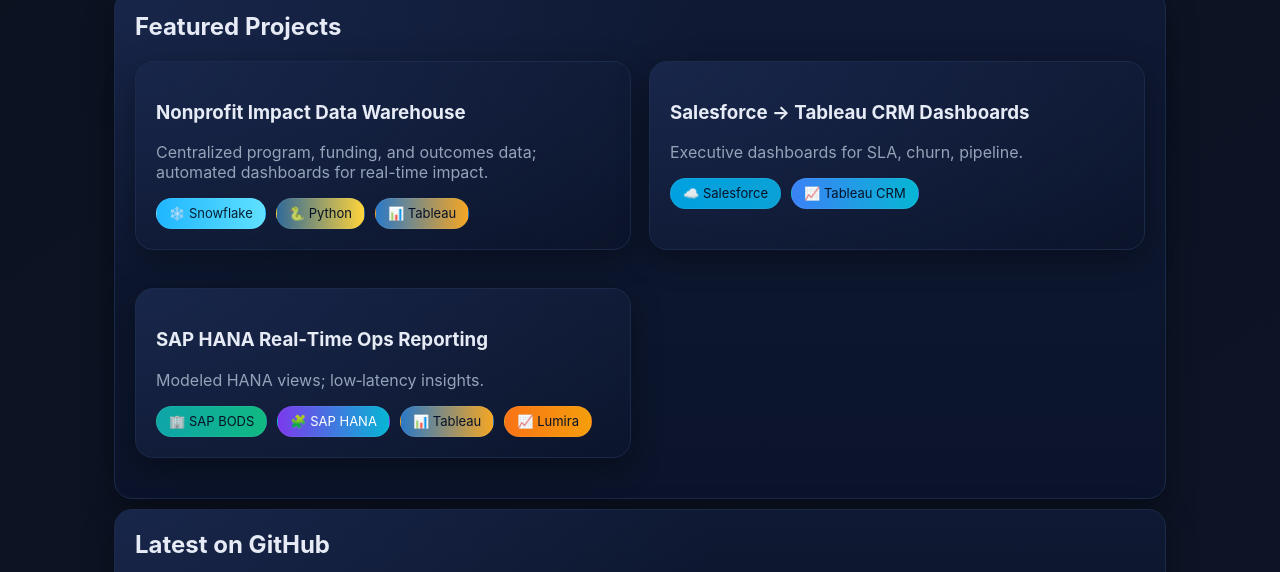
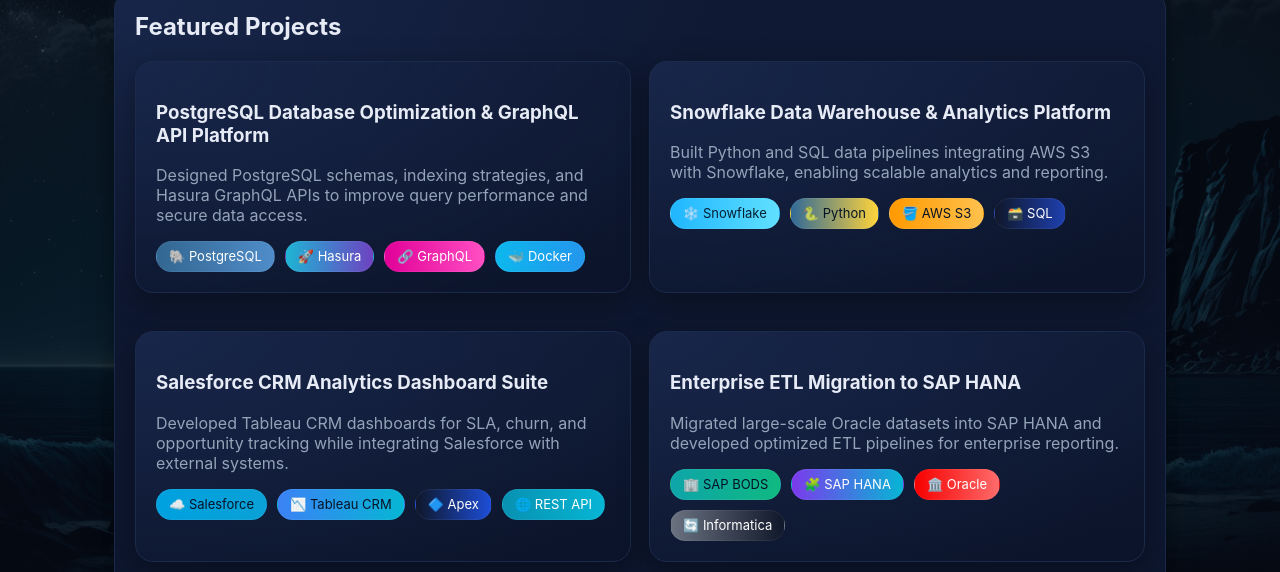
Before and after one commit to Kranthi-Kumar-Gunji/kranthi-kumar-gunji.github.io, a plain HTML site: page pages/projects.html in a window 1280 px wide. Shown: the part 178-750 px from the top of the page. Drawn offline with Linux system fonts and the light colour scheme; no server answers.

Commit message:
adding BGs (#6) (#7)

```diff
--- a/css/contact.css
+++ b/css/contact.css
@@ -1,6 +1,19 @@
 /* ==========================================================================
    6) CONTACT PAGE BLOCK (ALL styles here)
    ========================================================================== */
+body {
+  background:
+    linear-gradient(
+      rgba(6,12,24,0.75),
+      rgba(6,12,24,0.75)
+    ),
+    url('/assets/images/ContactBG.jpg');
+
+  background-size: cover;
+  background-position: center;
+  background-repeat: no-repeat;
+  background-attachment: fixed;
+}
 
 /* 6.1 Section wrapper */
 .contact-section{
--- a/css/experience.css
+++ b/css/experience.css
@@ -1,6 +1,19 @@
 /* ==========================================================================
    4) EXPERIENCE PAGE BLOCK
    ========================================================================== */
+body {
+  background:
+    linear-gradient(
+      rgba(6,12,24,0.75),
+      rgba(6,12,24,0.75)
+    ),
+    url('/assets/images/ExperienceBG.jpg');
+
+  background-size: cover;
+  background-position: center;
+  background-repeat: no-repeat;
+  background-attachment: fixed;
+}
 
 /* Layout scaffold */
 .timeline-wrap { position: relative; margin: 10px 0 40px 0; }
--- a/css/home.css
+++ b/css/home.css
@@ -1,6 +1,20 @@
 /* ==========================================================================
    2) HOME PAGE BLOCK (safe defaults)
    ========================================================================== */
+body {
+  background:
+    linear-gradient(
+      rgba(6,12,24,0.75),
+      rgba(6,12,24,0.75)
+    ),
+    url('/assets/images/HomePageBG.jpg');
+
+  background-size: cover;
+  background-position: center;
+  background-repeat: no-repeat;
+  background-attachment: fixed;
+}
+
 .section-title{ font-size:clamp(22px,3vw,28px); font-weight:800; margin:0 0 12px 0; }
 .hero{ display:grid; grid-template-columns:1.2fr .8fr; gap:18px; align-items:center; }
 @media (max-width:900px){ .hero{ grid-template-columns:1fr; } }
--- a/css/projects.css
+++ b/css/projects.css
@@ -1,6 +1,21 @@
 /* ==========================================================================
    5) PROJECTS PAGE BLOCK (helpers)
    ========================================================================== */
+
+body {
+  background:
+    linear-gradient(
+      rgba(6,12,24,0.75),
+      rgba(6,12,24,0.75)
+    ),
+    url('/assets/images/ProjectBG.jpg');
+
+  background-size: cover;
+  background-position: center;
+  background-repeat: no-repeat;
+  background-attachment: fixed;
+}
+
 .badges{ display:flex; flex-wrap:wrap; gap:10px; }
 .badge{
   display:inline-flex; align-items:center; gap:8px;
--- a/css/skills.css
+++ b/css/skills.css
@@ -1,4 +1,19 @@
 /* ================== GLOBAL THEME TOKENS ================== */
+body {
+  background:
+    linear-gradient(
+      rgba(6,12,24,0.75),
+      rgba(6,12,24,0.75)
+    ),
+    url('/assets/images/SkillBG.jpg');
+
+  background-size: cover;
+  background-position: center;
+  background-repeat: no-repeat;
+  background-attachment: fixed;
+}
+
+
 :root{
   /* layout */
   --options-w: 300px;         /* sidebar width */
--- a/data/projects.json
+++ b/data/projects.json
@@ -1,17 +1,42 @@
 [
   {
-    "title": "Nonprofit Impact Data Warehouse",
-    "desc": "Centralized program, funding, and outcomes data; automated dashboards for real-time impact.",
-    "stack": ["Snowflake","Python","Tableau"]
+    "title": "PostgreSQL Database Optimization & GraphQL API Platform",
+    "desc": "Designed PostgreSQL schemas, indexing strategies, and Hasura GraphQL APIs to improve query performance and secure data access.",
+    "stack": ["PostgreSQL", "Hasura", "GraphQL", "Docker"]
   },
   {
-    "title": "Salesforce → Tableau CRM Dashboards",
-    "desc": "Executive dashboards for SLA, churn, pipeline.",
-    "stack": ["Salesforce","Tableau CRM"]
+    "title": "Snowflake Data Warehouse & Analytics Platform",
+    "desc": "Built Python and SQL data pipelines integrating AWS S3 with Snowflake, enabling scalable analytics and reporting.",
+    "stack": ["Snowflake", "Python", "AWS S3", "SQL"]
   },
   {
-    "title": "SAP HANA Real‑Time Ops Reporting",
-    "desc": "Modeled HANA views; low‑latency insights.",
-    "stack": ["SAP BODS","SAP HANA","Tableau","Lumira"]
+    "title": "Salesforce CRM Analytics Dashboard Suite",
+    "desc": "Developed Tableau CRM dashboards for SLA, churn, and opportunity tracking while integrating Salesforce with external systems.",
+    "stack": ["Salesforce", "Tableau CRM", "Apex", "REST API"]
+  },
+  {
+    "title": "Enterprise ETL Migration to SAP HANA",
+    "desc": "Migrated large-scale Oracle datasets into SAP HANA and developed optimized ETL pipelines for enterprise reporting.",
+    "stack": ["SAP BODS", "SAP HANA", "Oracle", "Informatica"]
+  },
+  {
+    "title": "Real-Time Operational Reporting Platform",
+    "desc": "Built SAP HANA analytical views and integrated Tableau, Power BI, and Lumira for real-time business insights.",
+    "stack": ["SAP HANA", "Tableau", "Power BI", "Lumira"]
+  },
+  {
+    "title": "CI/CD Enabled Database Engineering Framework",
+    "desc": "Implemented Docker-based database environments and GitHub Actions pipelines to automate deployments and database workflows.",
+    "stack": ["Docker", "GitHub Actions", "github", "PostgreSQL"]
+  },
+  {
+    "title": "AWS-Powered Data Processing Pipelines",
+    "desc": "Developed scalable ETL workflows using Python, AWS S3, EC2, and SQL to support enterprise analytics workloads.",
+    "stack": ["Python", "AWS S3", "EC2", "SQL"]
+  },
+  {
+    "title": "Database Performance Tuning & Query Optimization",
+    "desc": "Optimized SQL queries, indexing strategies, and database schemas to improve reporting performance and application responsiveness.",
+    "stack": ["PostgreSQL", "SQL Server", "Oracle", "Performance Tuning"]
   }
 ]
--- a/js/common.js
+++ b/js/common.js
@@ -9,87 +9,187 @@
   .replace(/\s+/g, ' ')
   .trim();
 
-window.TECH_MAP = {
+  window.TECH_MAP = {
   'python': {
     label: '🐍 Python',
     style: 'background: linear-gradient(90deg,#306998,#ffd43b); color:#061226; border-color:rgba(255,255,255,0.06);'
   },
+
+  'postgresql': {
+    label: '🐘 PostgreSQL',
+    style: 'background: linear-gradient(90deg,#336791,#4f8cc9); color:#fff; border-color:rgba(255,255,255,0.06);'
+  },
+
+  'sql': {
+    label: '🗃️ SQL',
+    style: 'background: linear-gradient(90deg,#0f172a,#1e40af); color:#fff; border-color:rgba(255,255,255,0.06);'
+  },
+
   'snowflake': {
     label: '❄️ Snowflake',
     style: 'background: linear-gradient(90deg,#1fb6ff,#60e0ff); color:#062033; border-color:rgba(255,255,255,0.06);'
   },
+
   'tableau': {
     label: '📊 Tableau',
     style: 'background: linear-gradient(90deg,#2b79c6,#f5a623); color:#07122a; border-color:rgba(255,255,255,0.06);'
   },
+
+  'power bi': {
+    label: '📈 Power BI',
+    style: 'background: linear-gradient(90deg,#047857,#8b5cf6); color:#fff; border-color:rgba(255,255,255,0.06);'
+  },
+
+  'excel': {
+    label: '📑 Excel',
+    style: 'background: linear-gradient(90deg,#107c10,#5cd65c); color:#061226; border-color:rgba(255,255,255,0.06);'
+  },
+
   'salesforce': {
     label: '☁️ Salesforce',
     style: 'background: linear-gradient(90deg,#00a1e0,#0aa1d6); color:#061226; border-color:rgba(255,255,255,0.06);'
   },
+
+  'salesforce lightning': {
+    label: '⚡ Salesforce Lightning',
+    style: 'background: linear-gradient(90deg,#0f172a,#2563eb); color:#fff; border-color:rgba(255,255,255,0.06);'
+  },
+
   'tableau crm': {
-    label: '📈 Tableau CRM',
+    label: '📉 Tableau CRM',
     style: 'background: linear-gradient(90deg,#3b82f6,#06b6d4); color:#061226; border-color:rgba(255,255,255,0.06);'
   },
+
+  'apex': {
+    label: '🔷 Apex',
+    style: 'background: linear-gradient(90deg,#0f172a,#1d4ed8); color:#fff; border-color:rgba(255,255,255,0.06);'
+  },
+
+  'flow builder': {
+    label: '🔀 Flow Builder',
+    style: 'background: linear-gradient(90deg,#2563eb,#38bdf8); color:#fff; border-color:rgba(255,255,255,0.06);'
+  },
+
+  'soql sosl': {
+    label: '🔍 SOQL/SOSL',
+    style: 'background: linear-gradient(90deg,#9333ea,#c084fc); color:#fff; border-color:rgba(255,255,255,0.06);'
+  },
+
+  'graphql': {
+    label: '🔗 GraphQL',
+    style: 'background: linear-gradient(90deg,#e10098,#ff4fc3); color:#fff; border-color:rgba(255,255,255,0.06);'
+  },
+
+  'hasura': {
+    label: '🚀 Hasura',
+    style: 'background: linear-gradient(90deg,#1eb4d4,#6f42c1); color:#fff; border-color:rgba(255,255,255,0.06);'
+  },
+
+  'rest api': {
+    label: '🌐 REST API',
+    style: 'background: linear-gradient(90deg,#0891b2,#06b6d4); color:#fff; border-color:rgba(255,255,255,0.06);'
+  },
+
+  'soap api': {
+    label: '📡 SOAP API',
+    style: 'background: linear-gradient(90deg,#7c3aed,#a855f7); color:#fff; border-color:rgba(255,255,255,0.06);'
+  },
+
+  'docker': {
+    label: '🐳 Docker',
+    style: 'background: linear-gradient(90deg,#0db7ed,#2496ed); color:#fff; border-color:rgba(255,255,255,0.06);'
+  },
+
+  'github': {
+    label: '🐙 GitHub',
+    style: 'background: linear-gradient(90deg,#24292e,#57606a); color:#fff; border-color:rgba(255,255,255,0.06);'
+  },
+
+  'github actions': {
+    label: '⚙️ GitHub Actions',
+    style: 'background: linear-gradient(90deg,#2088ff,#79c0ff); color:#fff; border-color:rgba(255,255,255,0.06);'
+  },
+
+  'ci/cd': {
+    label: '🔄 CI/CD',
+    style: 'background: linear-gradient(90deg,#059669,#10b981); color:#fff; border-color:rgba(255,255,255,0.06);'
+  },
+
+  'aws': {
+    label: '☁️ AWS',
+    style: 'background: linear-gradient(90deg,#ff9900,#ffb347); color:#061226; border-color:rgba(255,255,255,0.06);'
+  },
+
+  'aws s3': {
+    label: '🪣 AWS S3',
+    style: 'background: linear-gradient(90deg,#ff9900,#ffc14d); color:#061226; border-color:rgba(255,255,255,0.06);'
+  },
+
+  'aws ec2': {
+    label: '🖥️ AWS EC2',
+    style: 'background: linear-gradient(90deg,#ff9900,#ffb347); color:#061226; border-color:rgba(255,255,255,0.06);'
+  },
+
+  'aws lambda': {
+    label: 'λ AWS Lambda',
+    style: 'background: linear-gradient(90deg,#ff9900,#ffb347); color:#061226; border-color:rgba(255,255,255,0.06);'
+  },
+
   'sap bods': {
     label: '🏢 SAP BODS',
     style: 'background: linear-gradient(90deg,#0ea5a9,#10b981); color:#061226; border-color:rgba(255,255,255,0.06);'
   },
+
   'sap hana': {
     label: '🧩 SAP HANA',
     style: 'background: linear-gradient(90deg,#7c3aed,#06b6d4); color:#fff; border-color:rgba(255,255,255,0.06);'
   },
+
   'sap lumira': {
-    label: '📈 Lumira',
+    label: '💡 SAP Lumira',
     style: 'background: linear-gradient(90deg,#f97316,#f59e0b); color:#061226; border-color:rgba(255,255,255,0.06);'
   },
+
   'lumira': {
-    label: '📈 Lumira',
+    label: '💡 Lumira',
     style: 'background: linear-gradient(90deg,#f97316,#f59e0b); color:#061226; border-color:rgba(255,255,255,0.06);'
   },
-  'power bi': {
-    label: '📈 Power BI',
-    style: 'background: linear-gradient(90deg,#047857,#8b5cf6); color:#fff; border-color:rgba(255,255,255,0.06);'
-  },
-  'aws': {
-    label: '☁️ AWS',
-    style: 'background: linear-gradient(90deg,#ff9900,#ffb347); color:#061226; border-color:rgba(255,255,255,0.06);'
-  },
+
   'informatica': {
     label: '🔄 Informatica',
     style: 'background: linear-gradient(90deg,#6b7280,#0f172a); color:#fff; border-color:rgba(255,255,255,0.06);'
   },
-  'sql': {
-    label: '🔎 SQL',
-    style: 'background: linear-gradient(90deg,#0f172a,#1e40af); color:#fff; border-color:rgba(255,255,255,0.06);'
+
+  'oracle': {
+    label: '🏛️ Oracle',
+    style: 'background: linear-gradient(90deg,#f80000,#ff6b6b); color:#fff; border-color:rgba(255,255,255,0.06);'
   },
+
   'ms sql server': {
-    label: '🗄️ MS SQL Server',
+    label: '🗄️ SQL Server',
     style: 'background: linear-gradient(90deg,#005184,#00b4ff); color:#fff; border-color:rgba(255,255,255,0.06);'
   },
-  'excel': {
-    label: '📈 Excel',
-    style: 'background: linear-gradient(90deg,#107c10,#5cd65c); color:#061226; border-color:rgba(255,255,255,0.06);'
+
+  'etl': {
+    label: '🔁 ETL',
+    style: 'background: linear-gradient(90deg,#059669,#34d399); color:#061226; border-color:rgba(255,255,255,0.06);'
   },
-  'apex': {
-    label: '⚡ Apex',
-    style: 'background: linear-gradient(90deg,#0f172a,#1d4ed8); color:#fff; border-color:rgba(255,255,255,0.06);'
+
+  'data modeling': {
+    label: '🗂️ Data Modeling',
+    style: 'background: linear-gradient(90deg,#1e40af,#60a5fa); color:#fff; border-color:rgba(255,255,255,0.06);'
   },
-  'flow builder': {
-    label: '⚡ Flow Builder',
-    style: 'background: linear-gradient(90deg,#2563eb,#38bdf8); color:#fff; border-color:rgba(255,255,255,0.06);'
+
+  'performance tuning': {
+    label: '⚡ Performance Tuning',
+    style: 'background: linear-gradient(90deg,#dc2626,#f97316); color:#fff; border-color:rgba(255,255,255,0.06);'
   },
-  'soql sosl': {
-    label: '🧠 SOQL/SOSL',
-    style: 'background: linear-gradient(90deg,#9333ea,#c084fc); color:#fff; border-color:rgba(255,255,255,0.06);'
-  },
-  'salesforce lightning': {
-    label: '⚡ Salesforce Lightning',
-    style: 'background: linear-gradient(90deg,#0f172a,#2563eb); color:#fff; border-color:rgba(255,255,255,0.06);'
-  },
+
   'graduate coursework': {
     label: '🎓 Graduate Coursework',
     style: 'background: linear-gradient(90deg,#0f172a,#475569); color:#fff; border-color:rgba(255,255,255,0.06);'
   },
+
   'undergraduate coursework': {
     label: '🎓 Undergraduate Coursework',
     style: 'background: linear-gradient(90deg,#111827,#334155); color:#fff; border-color:rgba(255,255,255,0.06);'
```
Also changed, not shown: assets/images/ContactBG.jpg (added), assets/images/ExperienceBG.jpg (added), assets/images/HomePageBG.jpg (added), assets/images/ProjectBG.jpg (added), assets/images/SkillBG.jpg (added).
